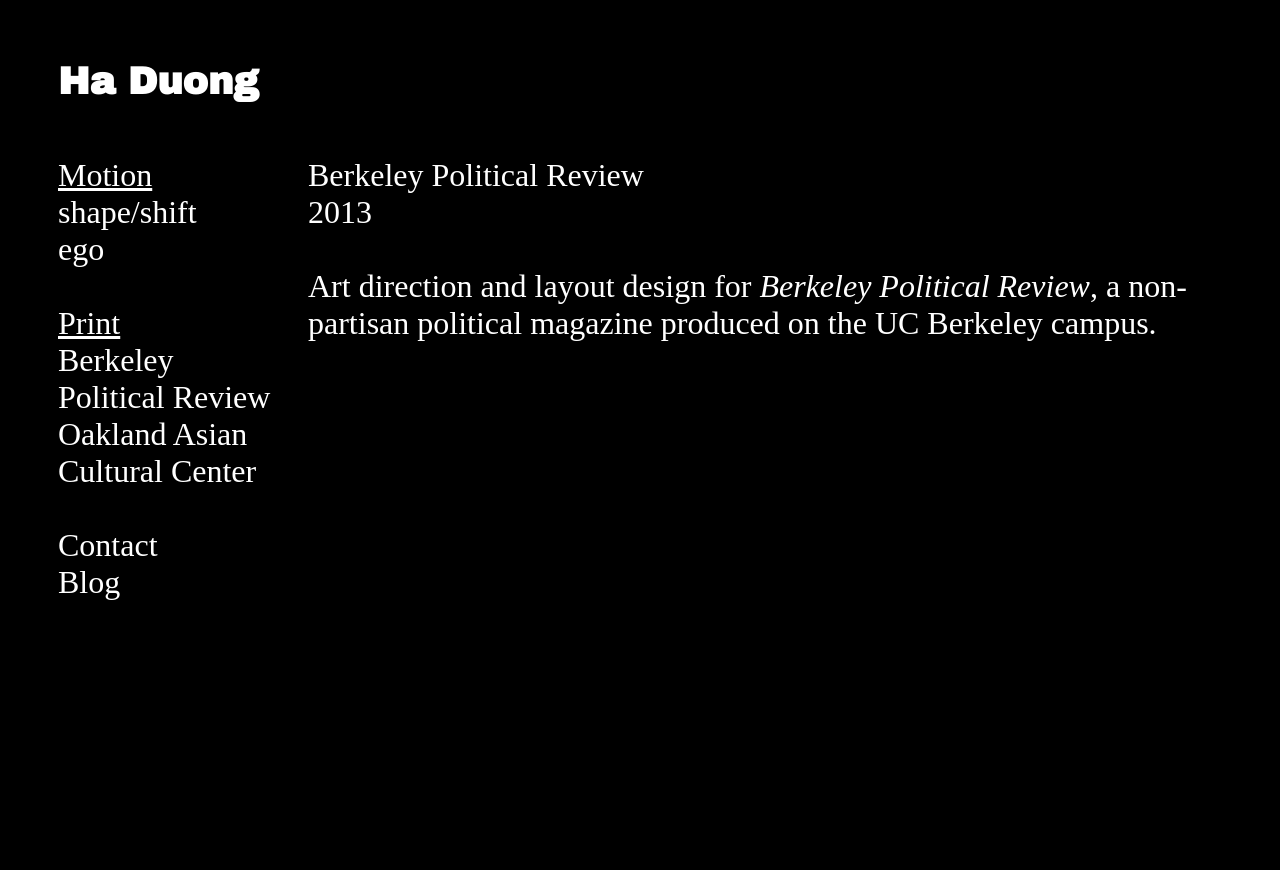
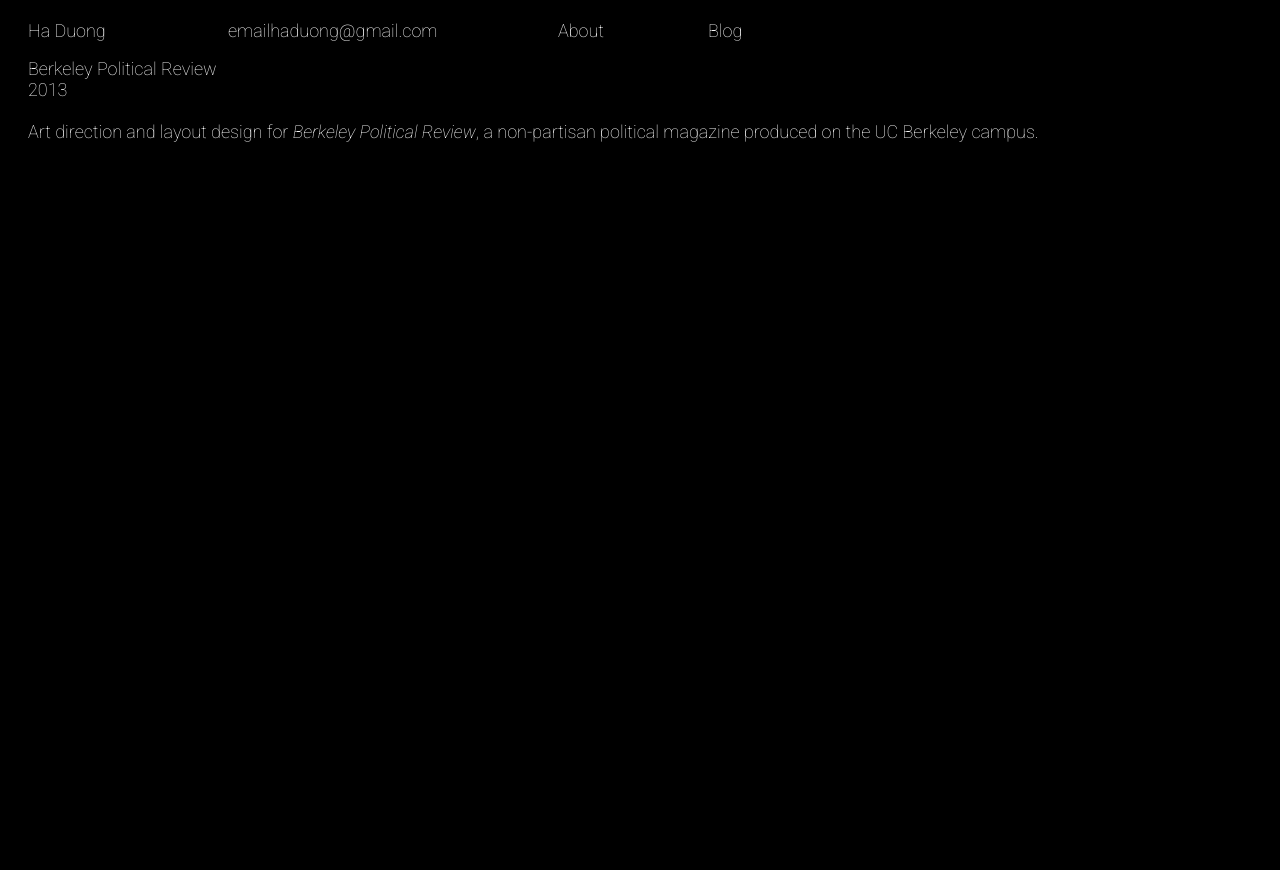
Before and after one commit to htduong/htduong.github.io, a plain HTML site: page bpr/index.html in a window 1280 px wide. After the commit the page ends 800 px from the top, so only its background shows below. Drawn offline with Linux system fonts and the light colour scheme; a script that the page names is missing.

Commit message:
new layout!!!

```diff
--- a/bpr/index.html
+++ b/bpr/index.html
@@ -5,7 +5,7 @@
   		<meta name="viewport" content="width=device-width,initial-scale=1.0">
   		<meta name="description" content="Ha Duong">
   		<title>Ha Duong</title>
-			<link href="https://fonts.googleapis.com/css?family=Archivo+Black" rel="stylesheet">
+			<link href="https://fonts.googleapis.com/css?family=Roboto:100,100i" rel="stylesheet">
 			<link rel='shortcut icon' type='image/png' href='/favicon.png' />
 
   	</head>
@@ -26,13 +26,13 @@
     color: #ffffff;
   }
   .paragraph1 {
-  font-size: 32px;
-	font-family: 'Times New Roman', serif;
+  font-size: 18px;
+	font-family: 'Roboto', sans-serif;
 	font-weight: 400;
   }
   h1 {
-	font-size: 38px;
-	font-family: 'Archivo Black', sans-serif;
+	font-size: 12px;
+	font-family: 'Roboto', sans-serif;
 	line-height: 100%;
 	text-decoration: none;
   }
@@ -59,47 +59,64 @@
   }
 
 	.container { position:relative; padding:0 0 0 0; }
-	#sidebar {
-	position:absolute;
-	top:100px; bottom:0; left:50px;
-	width:225px;
-	background:none;
+  #header { border:0px solid #000; width:500px; height:0px;
+	margin:20px 0 20px 20px;
 	}
 
-	#header { border:0px solid #000; width:500px; height:0px;
-	margin:0 0 20px 50px;
+	#email { border:0px solid #000; width:500px; height:0px;
+	margin:-20px 0 20px 220px;
 	}
 
-	#content { border:0px solid #000; width:900px; height:500px;
-	margin:132px 0 0 300px;
+	#about { border:0px solid #000; width:500px; height:0px;
+	margin:-20px 0 20px 550px;
 	}
 
-	#footer { border:0px solid #000; width:500px; height:200px;
-	margin:10px 0 0 0;
+	#blog { border:0px solid #000; width:500px; height:0px;
+	margin:-20px 0 20px 700px;
+	}
+
+	#content { border:0px solid #000; width:70em; height:650px;
+	margin:20px 0 0 20px;
+	overflow: auto;
+	overflow-y: hidden;
+	white-space: nowrap
+	}
+
+	img{
+		width: auto;
+		height: 650px;
+		margin: 10px 10px;
+		display: inline;
+	}
+
+	#footer { border:0px solid #000; width:100px; height:50px;
+	margin:0 0 0 20px;
 	}
 </style>
 
-<div class="container">
-	<div id="sidebar">
+	<div id="header">
 		<p class="paragraph1">
-			<u>Motion</u><br>
-			<a href="http://duongha.info/shapeshift">shape/shift</a><br>
-			<a href="http://duongha.info/ego">ego</a><br>
-			<br>
-			<u>Print</u><br>
-			<a href="http://duongha.info/bpr">Berkeley Political Review</a><br>
-			<a href="http://duongha.info/oacc">Oakland Asian Cultural Center</a><br>
-			<br>
-			<a href="http://duongha.info/contact">Contact</a><br>
-			<a href="http://duongha.tumblr.com">Blog</a>
+				<a href="http://duongha.info/">Ha Duong</a>
 		</p>
 	</div>
 
-	<div id="header">
-		<h1><br>
-			<a href="http://duongha.info/">Ha Duong</a>
-		</h1>
-	</div>
+		<div id="email">
+			<p class="paragraph1">
+				<a href="mailto:emailhaduong@gmail.com">emailhaduong@gmail.com</a>
+			</p>
+		</div>
+
+		<div id="about">
+			<p class="paragraph1">
+				<a href="http://duongha.info/about">About</a><br>
+			</p>
+		</div>
+
+		<div id="blog">
+			<p class="paragraph1">
+				<a href="http://duongha.tumblr.com/">Blog</a>
+			</p>
+		</div>
 
 	<div id="content">
 		<p class="paragraph1">
@@ -114,9 +131,13 @@
 			<br>
 			<div data-configid="0/4700827" style="width:700px; height:453px;" class="issuuembed"></div><script type="text/javascript" src="//e.issuu.com/embed.js" async="true"></script><br><br><br>
 		</p>
+
+		<div id="footer">
+			<h1>
+				<a href="http://duongha.info/">< HOME</a>
+			</h1>
+		</div>
 	</div>
-	<div id="footer"></div>
-</div>
 
 <body>
 </body>
```
Also changed, not shown: about/index.html (renamed from contact/index.html, +56 -34 lines), ego/index.html (+56 -35 lines), index.html (+59 -35 lines), oacc/index.html (+1 -1 lines), shapeshift/index.html (+56 -34 lines), shapeshift-resize.gif (added), 1 other file.
